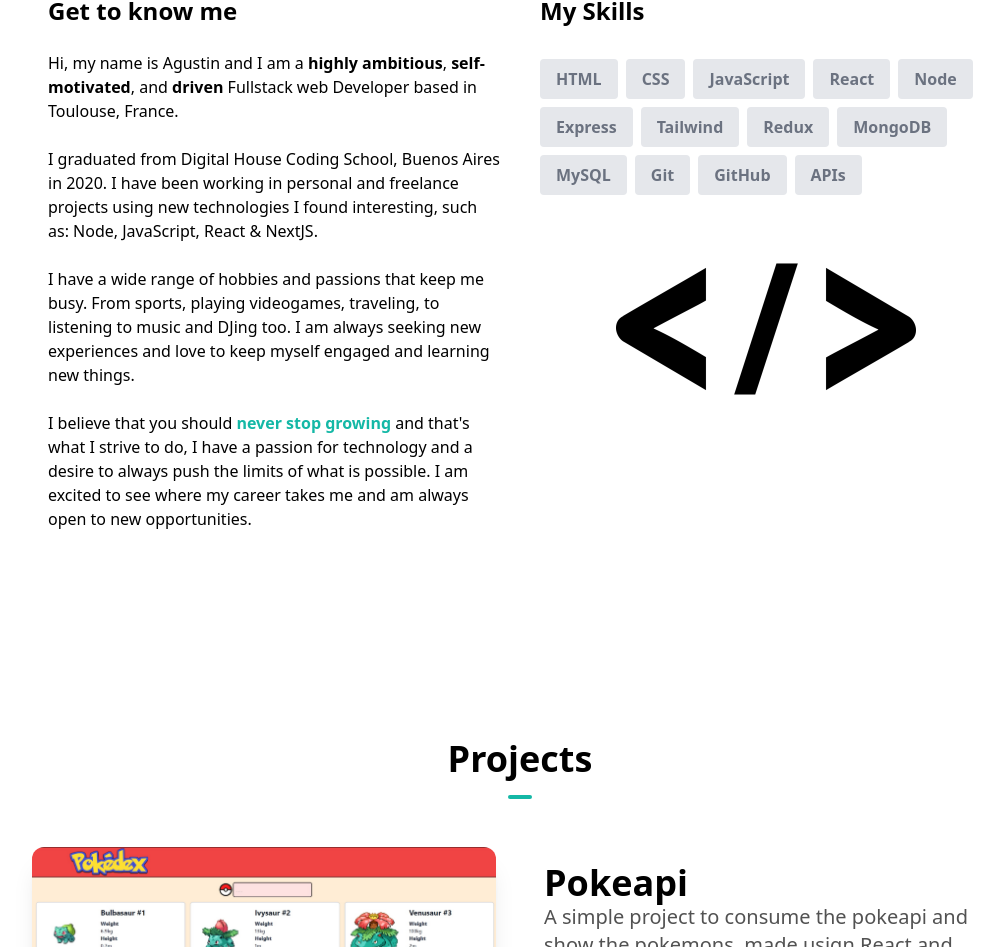
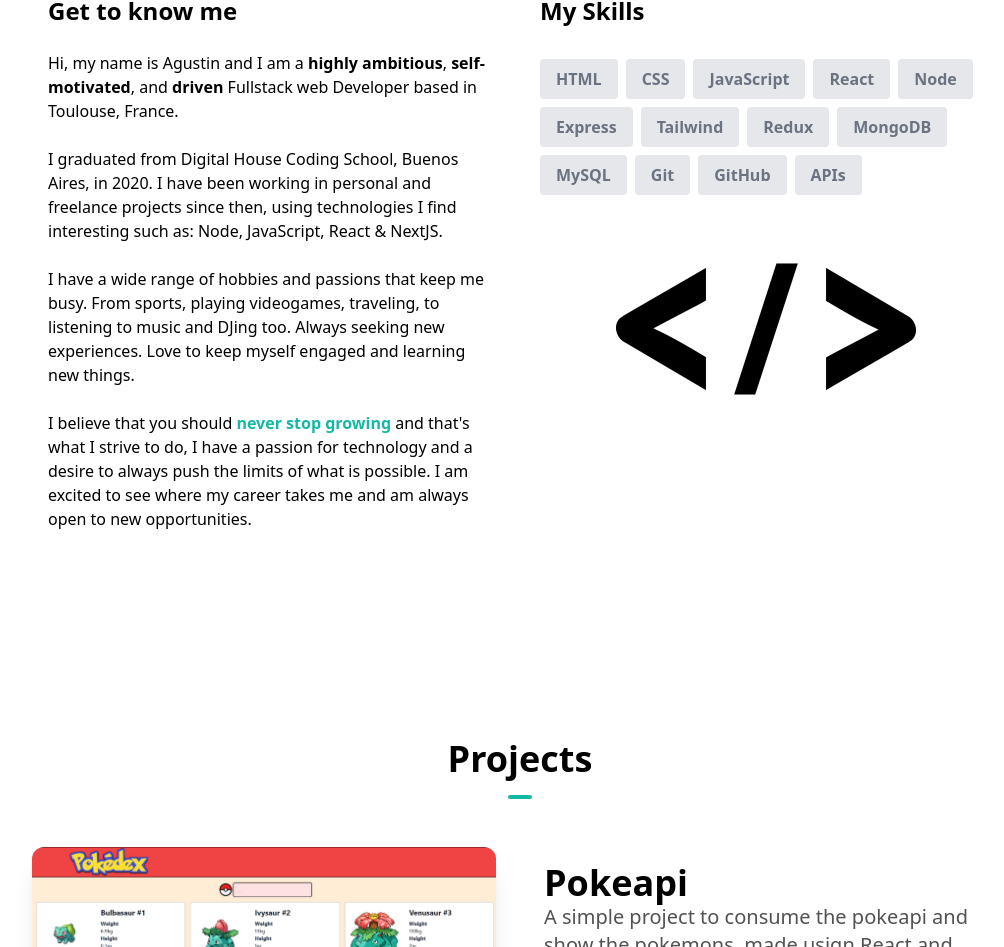
Before and after one commit to agustinmfran/portfolio, a Next.js app: page / in a window 1280 px wide. Shown: the part 851-1798 px from the top of the page, without its empty margins (120-1124 px from the left). Built offline with nearby package versions, Linux system fonts and the light colour scheme.

Commit message:
pulido de about section

```diff
--- a/src/components/AboutSection.js
+++ b/src/components/AboutSection.js
@@ -39,17 +39,17 @@
             </p>
             <br />
             <p>
-              I graduated from Digital House Coding School, Buenos Aires in
-              2020. I have been working in personal and freelance projects using
-              new technologies I found interesting, such as: Node, JavaScript,
-              React & NextJS.
+              I graduated from Digital House Coding School, Buenos Aires, in
+              2020. I have been working in personal and freelance projects since
+              then, using technologies I find interesting such as: Node,
+              JavaScript, React & NextJS.
             </p>
             <br />
             <p>
               I have a wide range of hobbies and passions that keep me busy.
               From sports, playing videogames, traveling, to listening to music
-              and DJing too. I am always seeking new experiences and love to
-              keep myself engaged and learning new things.
+              and DJing too. Always seeking new experiences. Love to keep myself
+              engaged and learning new things.
             </p>
             <br />
             <p>
```
